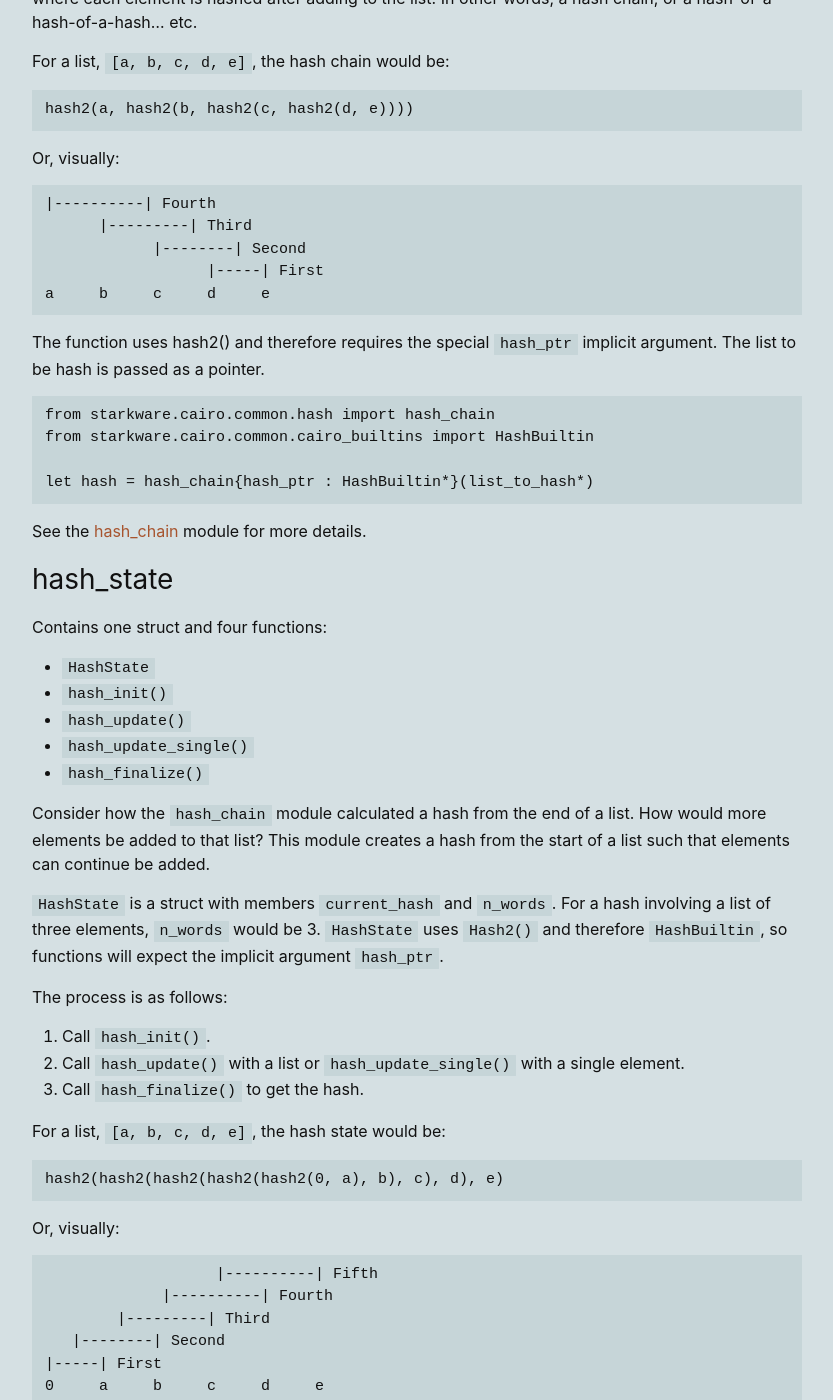
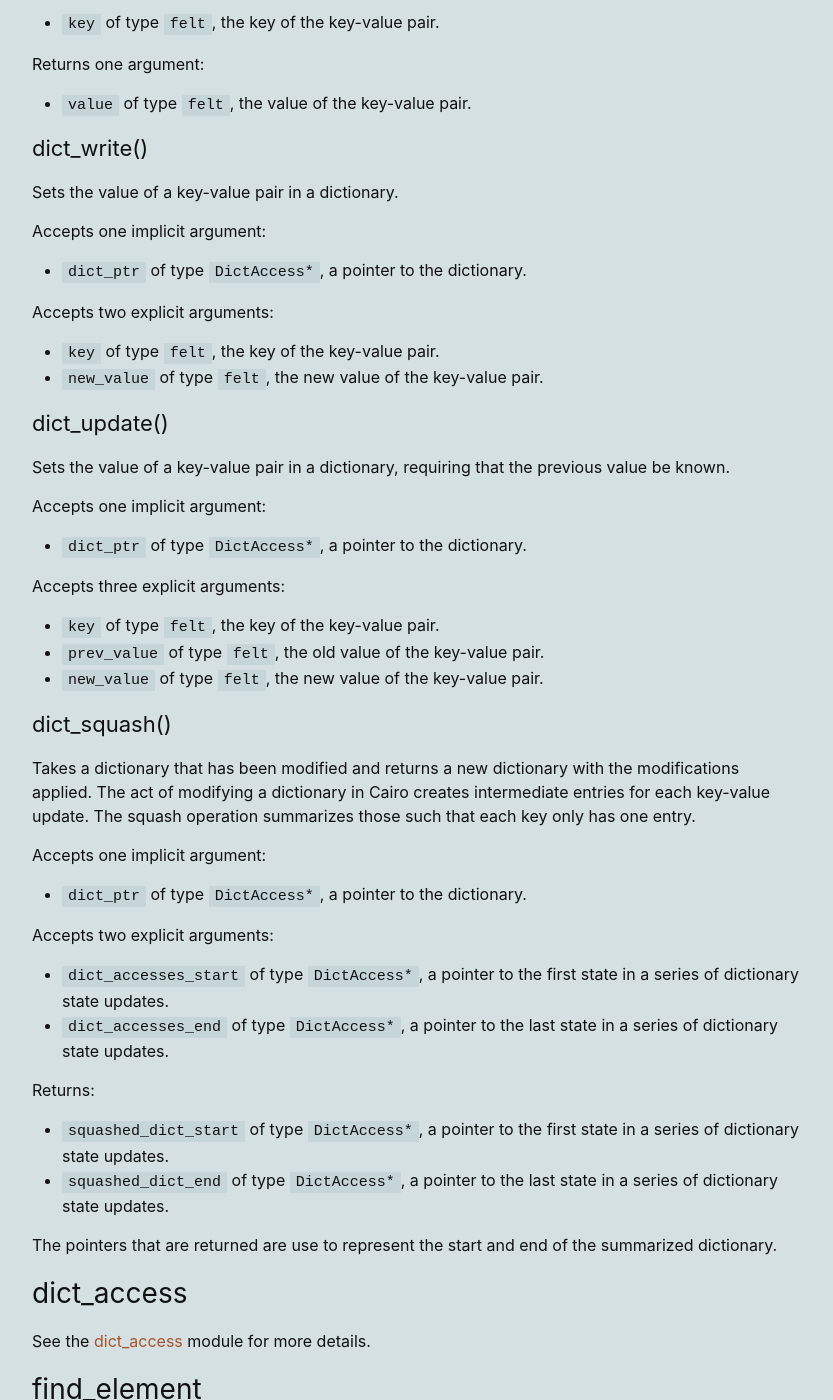
Before and after one commit to perama-v/perama-v.github.io, a Jekyll site: the page built from docs/cairo/cairo_common_lib.md, in a window 1280 px wide and 1400 px high, scrolled down 5627 px. Shown: the whole window, without its empty margins (223-1056 px from the left). Built offline with Jekyll 4.4.1, drawn with Linux system fonts in a browser that asks for light colours; some of the changed text lies outside the part shown.

Commit message:
Add dict to common

```diff
--- a/docs/cairo/cairo_common_lib.md
+++ b/docs/cairo/cairo_common_lib.md
@@ -161,10 +161,10 @@
 
 ## default_dict
 
-Returns a new dictionary with all values of the key-value pairs all with the same value.
-The dictionary is used by StarkNet contracts, because to immediately assign a value requires
-a hint, which is not availbale in StarkNet). Operations on a default dict can be performed by
-using the [dict](#dict) module.
+A module for creating a new dictionary in StarkNet. Unlike `dict_new()` in the [dict](#module),
+module, no hints are required. Operations on a default dict can be performed by
+using the [dict](#dict) module. A default dictionary is a dictionary that will return a
+uniform value for all keys that have not otherwise been set.
 
 There are two functions:
 
@@ -218,7 +218,103 @@
 ## dict
 
 See the [dict](https://github.com/starkware-libs/cairo-lang/blob/master/src/starkware/cairo/common/dict.cairo)
-module for more details.
+module for more details. See a deployed
+[dictionary]({{ site.baseurl }}{% link cairo/examples/default_dict.md %}) for an example.
+
+
+### dict_new()
+
+Creates a new dictionary, populated using a hint. Not available in StarkNet, where
+`default_dict_new()` is used instead.
+
+Returns:
+
+- `res` of type `DictAccess*`, a pointer to a struct from the [dict_access](#dict_access)
+module.
+
+Values may be initialized by first declaring a dictionary inside a hint using the special
+variable name `initial_dict`.
+
+    %{
+        initial_dict = {
+            1: 5,
+            3: 15,
+            5: 25
+        }
+    %}
+    let (new_dict) = dict_new()  # Has three key-value pairs.
+
+### dict_read()
+
+Returns the value of a key-value pair in a dictionary.
+
+Accepts one implicit argument:
+
+- `dict_ptr` of type `DictAccess*`, a pointer to the dictionary.
+
+Accepts one explicit argument:
+
+- `key` of type `felt`, the key of the key-value pair.
+
+Returns one argument:
+
+- `value` of type `felt`, the value of the key-value pair.
+
+### dict_write()
+
+Sets the value of a key-value pair in a dictionary.
+
+Accepts one implicit argument:
+
+- `dict_ptr` of type `DictAccess*`, a pointer to the dictionary.
+
+Accepts two explicit arguments:
+
+- `key` of type `felt`, the key of the key-value pair.
+- `new_value` of type `felt`, the new value of the key-value pair.
+
+### dict_update()
+
+Sets the value of a key-value pair in a dictionary, requiring that the previous
+value be known.
+
+Accepts one implicit argument:
+
+- `dict_ptr` of type `DictAccess*`, a pointer to the dictionary.
+
+Accepts three explicit arguments:
+
+- `key` of type `felt`, the key of the key-value pair.
+- `prev_value` of type `felt`, the old value of the key-value pair.
+- `new_value` of type `felt`, the new value of the key-value pair.
+
+### dict_squash()
+
+Takes a dictionary that has been modified and returns a new dictionary
+with the modifications applied. The act of modifying a dictionary in Cairo
+creates intermediate entries for each key-value update. The squash operation
+summarizes those such that each key only has one entry.
+
+Accepts one implicit argument:
+
+- `dict_ptr` of type `DictAccess*`, a pointer to the dictionary.
+
+Accepts two explicit arguments:
+
+- `dict_accesses_start` of type `DictAccess*`, a pointer to the first state in a series of
+dictionary state updates.
+- `dict_accesses_end` of type `DictAccess*`, a pointer to the last state in a series of
+dictionary state updates.
+
+Returns:
+
+- `squashed_dict_start` of type `DictAccess*`, a pointer to the first state in a series of
+dictionary state updates.
+- `squashed_dict_end` of type `DictAccess*`, a pointer to the last state in a series of
+dictionary state updates.
+
+The pointers that are returned are use to represent the start and end of the
+summarized dictionary.
 
 ## dict_access
 
```
